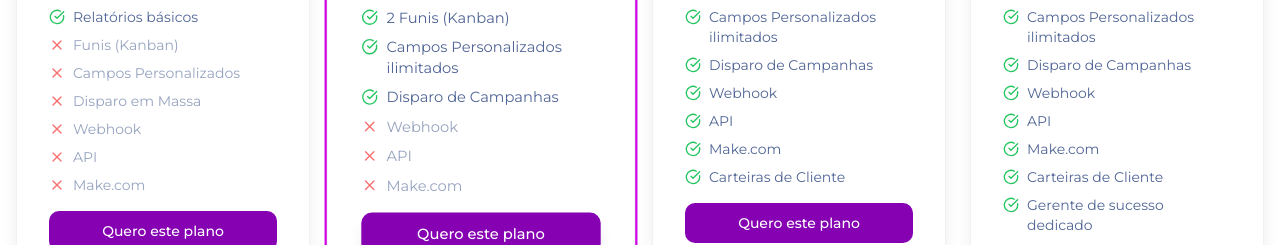
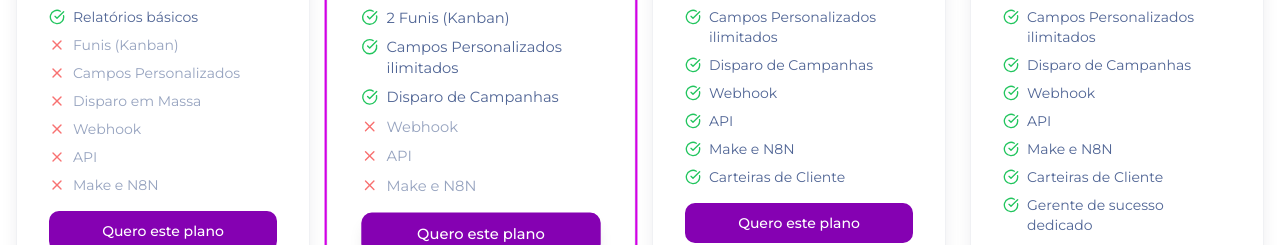
Before and after one commit to garimpotecnologia-sudo/lovely-crm-clone, a React (Vite) app: page / in a window 1280 px wide. Shown: the part 2140-2385 px from the top of the page. Built offline with nearby package versions, Linux system fonts and the light colour scheme; the HTML template or start-up script is replaced by a standard one.

Commit message:
Refactor: Update pricing section

```diff
--- a/src/components/PricingSection.tsx
+++ b/src/components/PricingSection.tsx
@@ -25,7 +25,7 @@ const PricingSection = ({ onOpenPricing }: PricingSectionProps) => {
         { name: "Disparo em Massa", included: false },
         { name: "Webhook", included: false },
         { name: "API", included: false },
-        { name: "Make.com", included: false }
+        { name: "Make e N8N", included: false }
       ],
       buttonText: "Quero este plano",
       popular: false
@@ -47,7 +47,7 @@ const PricingSection = ({ onOpenPricing }: PricingSectionProps) => {
         { name: "Disparo de Campanhas", included: true },
         { name: "Webhook", included: false },
         { name: "API", included: false },
-        { name: "Make.com", included: false }
+        { name: "Make e N8N", included: false }
       ],
       buttonText: "Quero este plano",
       popular: true
@@ -68,7 +68,7 @@ const PricingSection = ({ onOpenPricing }: PricingSectionProps) => {
         { name: "Disparo de Campanhas", included: true },
         { name: "Webhook", included: true },
         { name: "API", included: true },
-        { name: "Make.com", included: true },
+        { name: "Make e N8N", included: true },
         { name: "Carteiras de Cliente", included: true }
       ],
       buttonText: "Quero este plano",
@@ -90,7 +90,7 @@ const PricingSection = ({ onOpenPricing }: PricingSectionProps) => {
         { name: "Disparo de Campanhas", included: true },
         { name: "Webhook", included: true },
         { name: "API", included: true },
-        { name: "Make.com", included: true },
+        { name: "Make e N8N", included: true },
         { name: "Carteiras de Cliente", included: true },
         { name: "Gerente de sucesso dedicado", included: true },
         { name: "Suporte prioritário 24/7", included: true }
```
